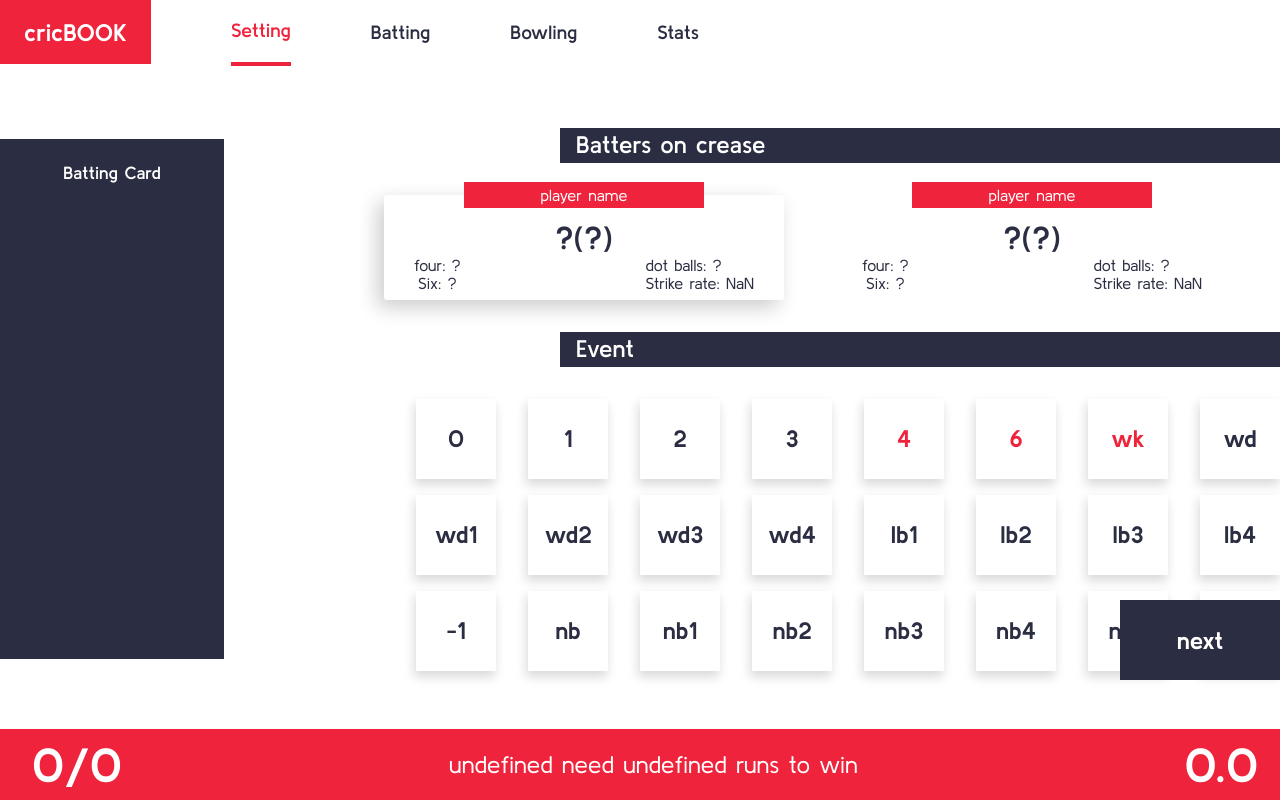
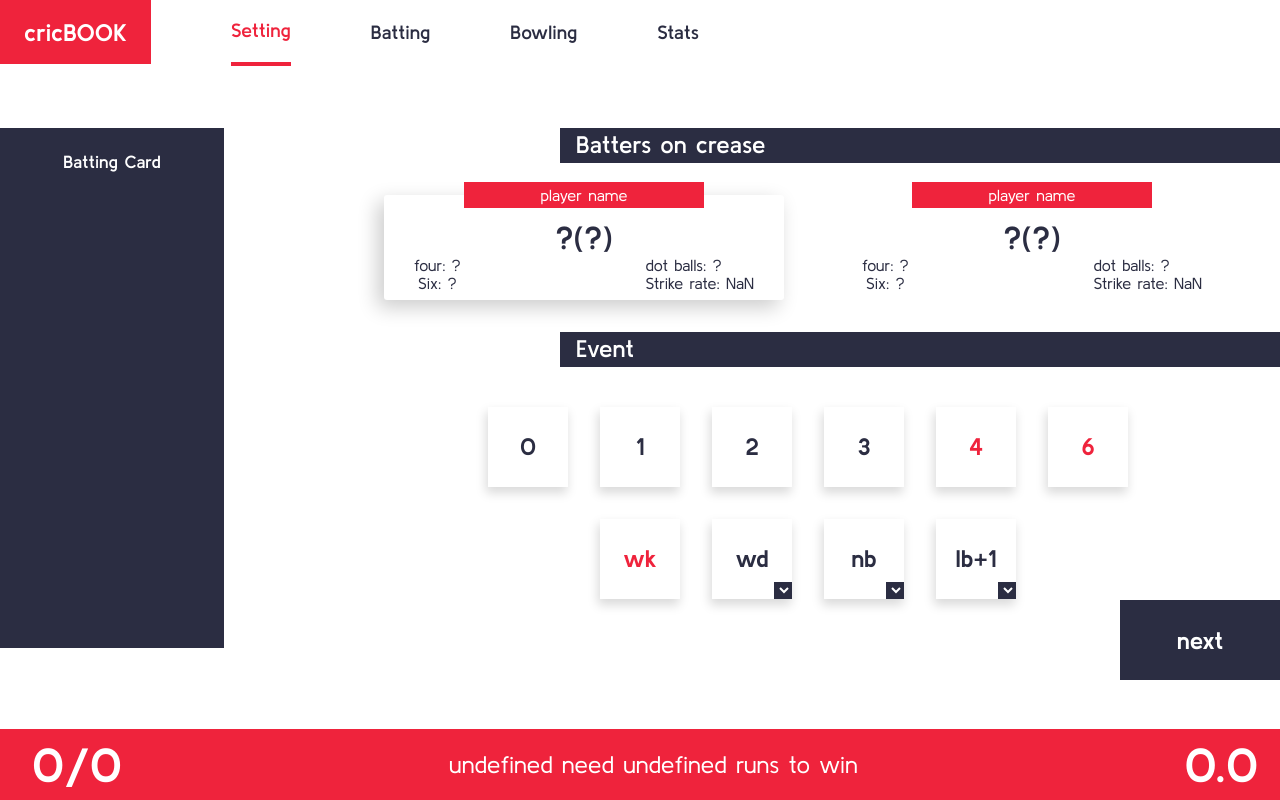
Before and after one commit to i-am-HRISHABH/cricBOOK, a React (Create React App) app: page /batting in a window 1280 px wide. Built offline with nearby package versions, Linux system fonts and the light colour scheme.

Commit message:
<2nd commit event buttons modified>

```diff
--- a/src/Components/BattingPage/Batting.css
+++ b/src/Components/BattingPage/Batting.css
@@ -106,10 +106,8 @@
 
 .bat-buttons {
   margin-top: 2rem;
-  margin-left: 6rem;
-  /* padding-top: 2rem; */
-  /* padding-left: 6rem; */
-  /* background: orangered; */
+  margin-left: 10rem;
+  padding: 0.5rem;
   width: fit-content;
 }
 .bat-button-group {
--- a/src/Components/BattingPage/Batting.jsx
+++ b/src/Components/BattingPage/Batting.jsx
@@ -1,5 +1,6 @@
 import React, { useState } from "react";
 import CurrentBatsman from "../CurrentBatsman/CurrentBatsman";
+import EventButton from "../EventButtons/EventButton";
 import "./Batting.css";
 import { useNavigate } from "react-router-dom";
 
@@ -525,9 +526,13 @@ const Batting = (props) => {
             </div>
           </div>
           <div className="bat-heading">Event</div>
-          <div className="bat-buttons" onClick={eventButtonClick}>
-            <div className="bat-button-group">
-              <button className="bat-button">0</button>
+          {/* <div className="bat-buttons" onClick={eventButtonClick}> */}
+          <div className="bat-buttons">
+            <EventButton eventhandlerFunction={eventButtonClick} />
+          </div>
+
+          {/* <div className="bat-button-group"> */}
+          {/* <button className="bat-button">0</button>
               <button className="bat-button">1</button>
               <button className="bat-button">2</button>
               <button className="bat-button">3</button>
@@ -555,9 +560,9 @@ const Batting = (props) => {
               <button className="bat-button">nb3</button>
               <button className="bat-button">nb4</button>
               <button className="bat-button">nb6</button>
-              <button className="bat-button bat-supreme-button">wdwk</button>
-            </div>
-          </div>
+              <button className="bat-button bat-supreme-button">wdwk</button> */}
+          {/* </div> */}
+          {/* </div> */}
         </div>
       </div>
       <div className="bat-footer">
--- a/src/Components/BowlingPage/Bowling.jsx
+++ b/src/Components/BowlingPage/Bowling.jsx
@@ -3,6 +3,7 @@ import "./Bowling.css";
 import CurrentBowler from "./CurrentBowler";
 import { useState } from "react";
 import { useNavigate } from "react-router-dom";
+import EventButton from "../EventButtons/EventButton";
 
 const ploya = [
   {
@@ -496,8 +497,9 @@ const Bowling = (props) => {
             />
           </div>
           <div className="bat-heading">events</div>
-          <div className="bat-buttons" onClick={eventButtonClicked}>
-            <div className="bat-button-group">
+          <div className="bat-buttons">
+            <EventButton eventhandlerFunction={eventButtonClicked} />
+            {/* <div className="bat-button-group">
               <button className="bat-button">0</button>
               <button className="bat-button">1</button>
               <button className="bat-button">2</button>
@@ -527,7 +529,7 @@ const Bowling = (props) => {
               <button className="bat-button">nb4</button>
               <button className="bat-button">nb6</button>
               <button className="bat-button bat-supreme-button">wdwk</button>
-            </div>
+            </div> */}
           </div>
         </div>
       </div>
--- /dev/null
+++ b/src/Components/EventButtons/EventButton.css
@@ -0,0 +1,54 @@
+.eb-wrapper {
+  display: flex;
+  flex-direction: column;
+  gap: 2rem;
+  width: fit-content;
+}
+.eb-btn {
+  height: 5rem;
+  width: 5rem;
+  border: none;
+  background: white;
+  box-shadow: -2px 5px 10px 0.5px rgba(0, 0, 0, 0.15);
+  color: var(--darkblue);
+  font-size: 1.5rem;
+  font-weight: bold;
+  cursor: pointer;
+}
+.eb-btn:hover {
+  background: var(--darkblue);
+  color: white;
+  font-size: 1.8rem;
+}
+.eb-wrapper > :nth-child(1) {
+  display: flex;
+  gap: 2rem;
+}
+.eb-wrapper > :nth-child(2) {
+  display: flex;
+  justify-content: center;
+  gap: 2rem;
+}
+.eb-btn-select {
+  position: relative;
+}
+
+.eb-btn-select :nth-child(2) {
+  border: none;
+  width: 1.1rem;
+  align-self: baseline;
+  position: absolute;
+  color: white;
+  background: var(--darkblue);
+  bottom: 0;
+  right: 0;
+}
+.eb-premium-btn {
+  background: white;
+  color: var(--pinkred);
+}
+.eb-premium-btn:hover {
+  color: white;
+  background: var(--pinkred);
+  font-size: 1.8rem;
+}
--- /dev/null
+++ b/src/Components/EventButtons/EventButton.jsx
@@ -0,0 +1,98 @@
+import React from "react";
+import "./EventButton.css";
+import { useState } from "react";
+
+const EventButton = (props) => {
+  const [wdvalue, setWd] = useState("wd");
+  const [nbvalue, setNb] = useState("nb");
+  const [lbvalue, setLb] = useState("lb+1");
+
+  const wdHandler = (e) => {
+    setWd(e.target.value);
+  };
+  const noballHandler = (e) => {
+    setNb(e.target.value);
+  };
+  const legbyHandler = (e) => {
+    setLb(e.target.value);
+  };
+  return (
+    <div className="eb-wrapper">
+      <div>
+        <button className="eb-btn" onClick={props.eventhandlerFunction}>
+          0
+        </button>
+        <button className="eb-btn" onClick={props.eventhandlerFunction}>
+          1
+        </button>
+        <button className="eb-btn" onClick={props.eventhandlerFunction}>
+          2
+        </button>
+        <button className="eb-btn" onClick={props.eventhandlerFunction}>
+          3
+        </button>
+        <button
+          className="eb-btn eb-premium-btn"
+          onClick={props.eventhandlerFunction}
+        >
+          4
+        </button>
+        <button
+          className="eb-btn eb-premium-btn"
+          onClick={props.eventhandlerFunction}
+        >
+          6
+        </button>
+      </div>
+      <div>
+        <div className="eb-btn-select">
+          <button
+            className="eb-btn eb-premium-btn"
+            onClick={props.eventhandlerFunction}
+          >
+            wk
+          </button>
+        </div>
+        <div className="eb-btn-select">
+          <button className="eb-btn" onClick={props.eventhandlerFunction}>
+            {wdvalue}
+          </button>
+          <select name="wide" className="eb-wide" onChange={wdHandler}>
+            <option value="wd">wd+0</option>
+            <option value="wd1">wd+1</option>
+            <option value="wd2">wd+2</option>
+            <option value="wd3">wd+3</option>
+            <option value="wd4">wd+4</option>
+            <option value="wdwk">wd+wkt</option>
+          </select>
+        </div>
+        <div className="eb-btn-select">
+          <button className="eb-btn" onClick={props.eventhandlerFunction}>
+            {nbvalue}
+          </button>
+          <select name="no" className="eb-noball" onChange={noballHandler}>
+            <option value="nb">lb+0</option>
+            <option value="nb1">nb+1</option>
+            <option value="nb2">nb+2</option>
+            <option value="nb3">nb+3</option>
+            <option value="nb4">nb+4</option>
+            <option value="nb6">nb+6</option>
+          </select>
+        </div>
+        <div className="eb-btn-select">
+          <button className="eb-btn" onClick={props.eventhandlerFunction}>
+            {lbvalue}
+          </button>
+          <select name="legby" className="eb-legby" onChange={legbyHandler}>
+            <option value="lb1">lb+1</option>
+            <option value="lb2">lb+2</option>
+            <option value="lb3">lb+3</option>
+            <option value="lb4">lb+4</option>
+          </select>
+        </div>
+      </div>
+    </div>
+  );
+};
+
+export default EventButton;
--- a/src/Components/StatisticPage/Stats.jsx
+++ b/src/Components/StatisticPage/Stats.jsx
@@ -247,7 +247,7 @@ const Stats = (props) => {
                 {p.name.toUpperCase()}
               </div>
               <div className="st-bover">
-                {p.overs}.{p.balls_bowled < 6 ? p.balls_bowled : 0}
+                {p.overs}.{p.balls_bowled % 6}
               </div>
               <div className="st-bwicket">{p.wickets}</div>
               <div className="st-bruns">{p.runs_given}</div>
```
